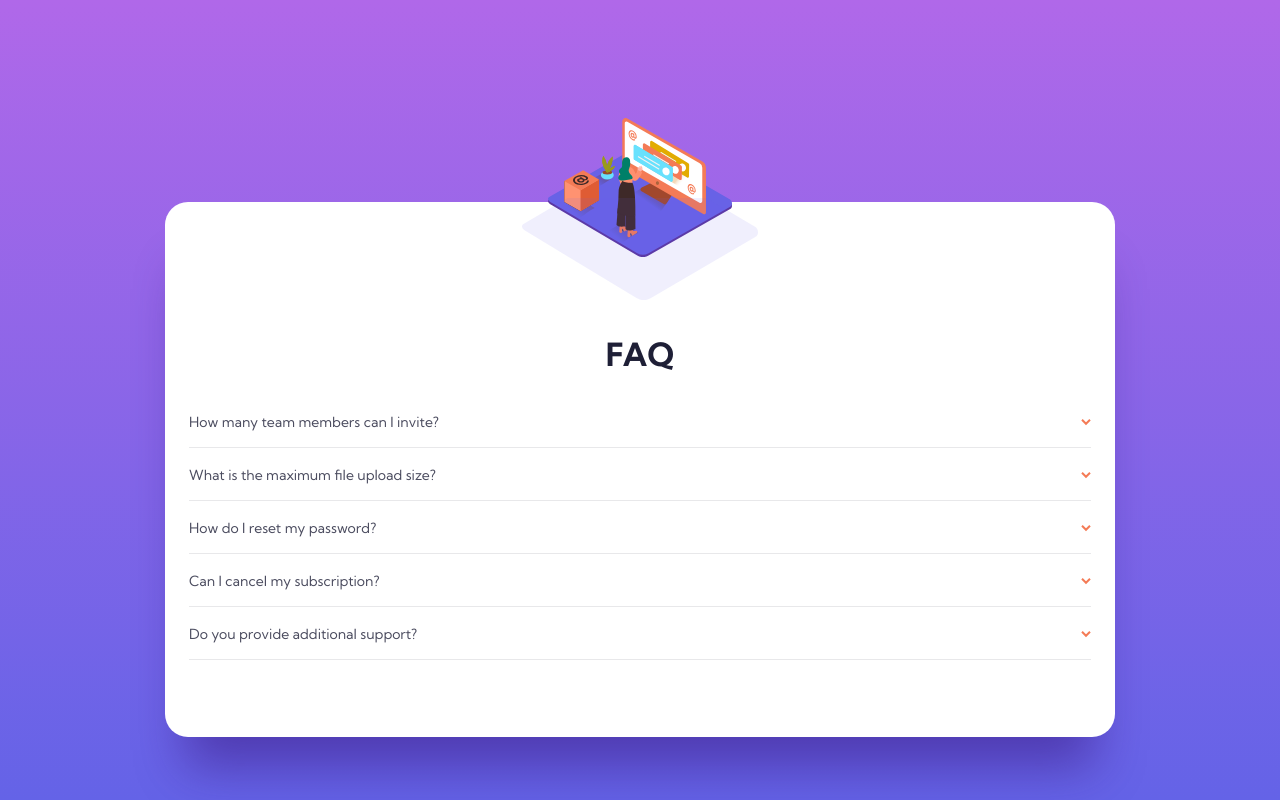
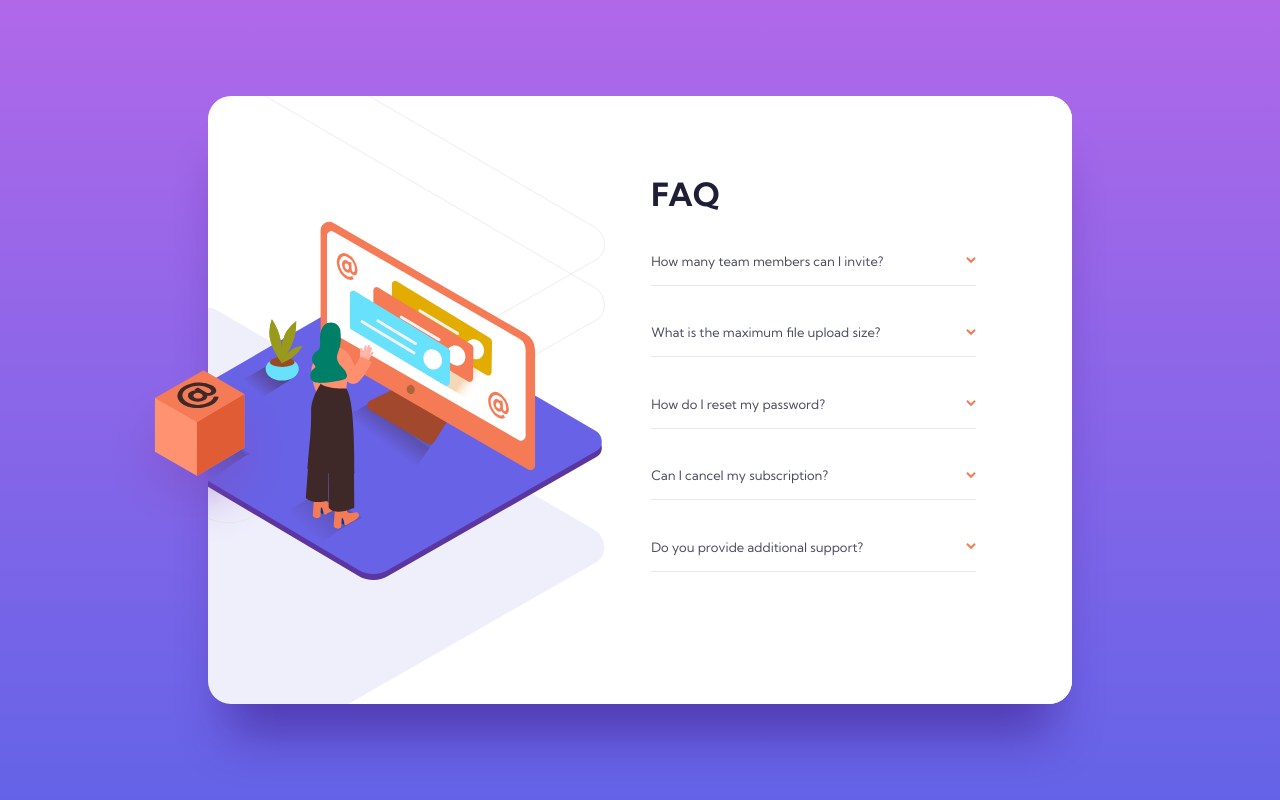
Before and after one commit to g1org11/faq-accordion-card, a plain HTML site: page index.html in a window 1280 px wide. Drawn offline with Linux system fonts and the light colour scheme.

Commit message:
add css and responsive

```diff
--- a/style.css
+++ b/style.css
@@ -1,4 +1,14 @@
 @import url("https://fonts.googleapis.com/css2?family=Kumbh+Sans:wght@400;700&display=swap");
+
+:root {
+  --rich-lilac: #b068e9;
+  --majorelle-blue: #6463e7;
+  --dark-gunmetal: #1e1f36;
+  --independence-color: #4b4c5f;
+  --gray-color: #787887;
+  --white-color: #ffffff;
+}
+
 * {
   margin: 0;
   padding: 0;
@@ -9,72 +19,100 @@ body {
   width: 100%;
   min-height: 100vh;
   font-family: "Kumbh Sans", sans-serif;
+  font-size: 13px;
   background: linear-gradient(#b068e9 0%, #6463e7 100%);
   display: flex;
   justify-content: center;
   align-items: center;
 }
+
+/* Mobile */
+/* Main Container */
 .wrapper {
-  width: 420px;
+  width: 26rem;
 }
+
+#main-container {
+  background-color: var(--white-color);
+  margin-bottom: 9rem;
+  border-radius: 23px;
+  position: relative;
+  padding-top: 8.25rem;
+  padding-bottom: 3rem;
+  box-shadow: 0px 50px 50px -20px rgb(53 18 122 / 49.72%);
+  height: 38rem;
+}
+
+/* Illustration */
 .box {
   display: none;
 }
-#main-container {
-  background-color: white;
-  padding: 0 24px;
-  border-radius: 23px;
-  position: relative;
-  height: 535px;
-  box-shadow: 0px 50px 50px -20px rgb(53 18 122 / 49.72%);
-}
+
 .illustration {
-  height: 139.37290954589844px;
-  width: 236.84658813476562px;
+  max-width: 21rem;
   background-image: url(./images/illustration-woman-online-mobile.svg);
   background-repeat: no-repeat;
   background-position: center;
   margin: 0 auto;
+  height: 15rem;
   position: relative;
-  top: 55px;
+  top: 6rem;
   z-index: 1;
 }
+
 .pattern {
   width: 100%;
   position: relative;
-  top: 80px;
+  top: 7rem;
 }
-.title {
-  padding-top: 132px;
-  margin-bottom: 40px;
-  font-style: normal;
+
+/* FAQ title */
+h1 {
   font-weight: 700;
-  font-size: 32px;
-  line-height: 40px;
+  color: var(--dark-gunmetal);
+  font-size: 2rem;
+  line-height: 36.69px;
   text-align: center;
-  color: #1e1f36;
+  margin-bottom: 2.5rem;
 }
+
+/* Question boxes */
+#questions {
+  width: 86%;
+  margin: 0 auto;
+  display: flex;
+  flex-direction: column;
+  gap: 2.4rem;
+}
+
 .question-box {
   border-bottom: 1px solid #e8e8ea;
   display: flex;
   flex-direction: column;
-  margin-bottom: 19px;
 }
+
 .question-flex {
   display: flex;
   justify-content: space-between;
   align-items: center;
   cursor: pointer;
-  padding-bottom: 16px;
+  padding-bottom: 1rem;
 }
+
+.arrow {
+  width: auto;
+  height: auto;
+}
+
+/* Questions */
 h3 {
-  font-style: normal;
   font-weight: 400;
-  font-size: 14px;
-  line-height: 17px;
+  font-size: 1em;
+  line-height: 16.12px;
+  color: var(--independence-color);
+}
 
-  color: #4b4c5f;
-}
+/* Answers */
 .answer {
   display: none;
 }
@@ -82,23 +120,86 @@ h3 {
 .active .answer {
   display: block;
   font-weight: 400;
-  font-size: 12px;
+  font-size: 0.75rem;
   line-height: 18px;
-  /* or 150% */
-
-  color: #787887;
-
-  padding-bottom: 16px;
-
-  transition: all 0.6s ease-in;
+  padding-bottom: 1rem;
+  color: var(--gray-color);
+  transition: all 0.3s ease-in;
 }
 
 .active img {
   transform: rotate(180deg);
   transition: all 0.2s ease-in;
 }
+
+.active .question {
+  font-weight: 700;
+  color: var(--dark-gunmetal);
+}
+
+/* Desktop */
 @media only screen and (min-width: 1024px) {
   .wrapper {
-    width: 950px;
+    display: grid;
+    grid-template-columns: 0% 55% 45%;
+    background-image: url(./images/bg-pattern-desktop.svg);
+    background-repeat: no-repeat;
+    background-size: 90%;
+    background-position-x: -440%;
+    background-position-y: 60%;
+    background-color: var(--white-color);
+    border-radius: 23px;
+    max-width: 54rem;
+    height: 38rem;
+    flex-grow: 1;
+    box-shadow: 0px 50px 50px -20px rgb(53 18 122 / 49.72%);
+  }
+
+  .illustration {
+    background-image: url(./images/illustration-woman-online-desktop.svg);
+    background-repeat: no-repeat;
+    height: 100%;
+    width: 100%;
+    max-width: 40rem;
+    top: 0rem;
+    left: -5rem;
+    margin: 0;
+    display: flex;
+    align-items: center;
+    justify-content: flex-start;
+  }
+
+  .illustration-box {
+    overflow-x: hidden;
+  }
+
+  .box {
+    display: block;
+    position: relative;
+    top: 17rem;
+    left: -6.5rem;
+    z-index: 2;
+  }
+
+  .pattern-mobile {
+    display: none;
+  }
+
+  h1 {
+    text-align: left;
+    margin-left: -2rem;
+  }
+
+  #questions {
+    width: 100%;
+    margin-left: -2rem;
+  }
+
+  #main-container {
+    padding-top: 5rem;
+    padding-right: 4rem;
+    margin: 0;
+    box-shadow: none;
+    height: 100%;
   }
 }
```
